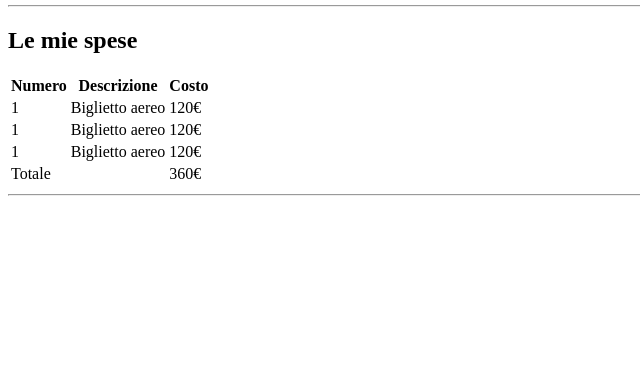
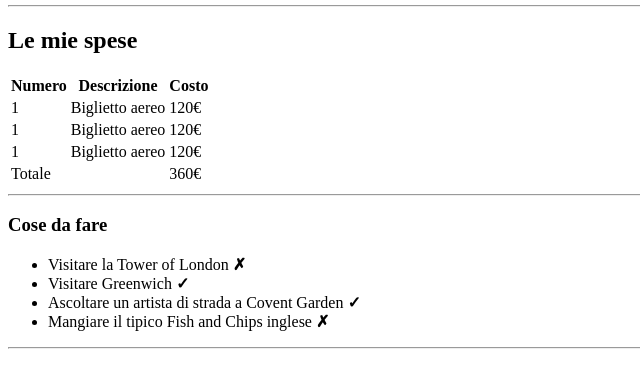
Before and after one commit to AngelaDeP/html-london-trip, a plain HTML site: page index.html in a window 1280 px wide. Shown: the part 101-488 px from the top of the page, without its empty margins (0-640 px from the left). Drawn offline with Linux system fonts and the light colour scheme.

Commit message:
Aggiunta sezione cose da fare

```diff
--- a/index.html
+++ b/index.html
@@ -61,10 +61,26 @@
                     </tfoot>
 
                 </table>
+
                 <hr>
 
             </section>
             <!-- Fine sezione spesa-->
+
+            <!-- Inizio sezione cose da fare-->
+            <section>
+                <h3>Cose da fare</h3>
+                <ul>
+                    <li>Visitare la Tower of London <strong>&#10007;</strong></li>
+                    <li>Visitare Greenwich <strong>&#10003;</strong></li>
+                    <li>Ascoltare un artista di strada a Covent Garden <strong>&#10003;</strong></li>
+                    <li>Mangiare il tipico Fish and Chips inglese <strong>&#10007;</strong></li>
+                </ul>
+
+                <hr>
+
+            </section>
+            <!-- Fine sezione cose da fare-->
         </main>
     <!-- Fine contenuto del sito-->
 
```
